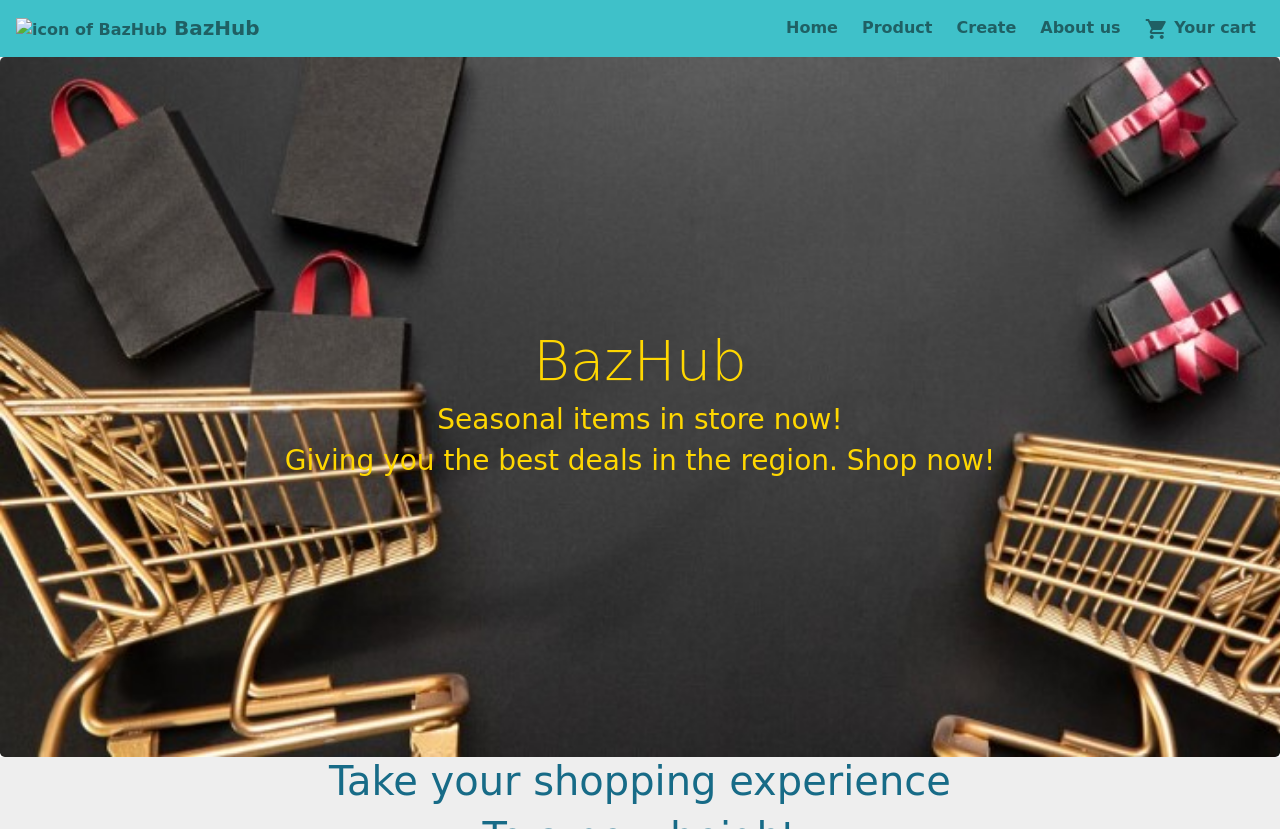
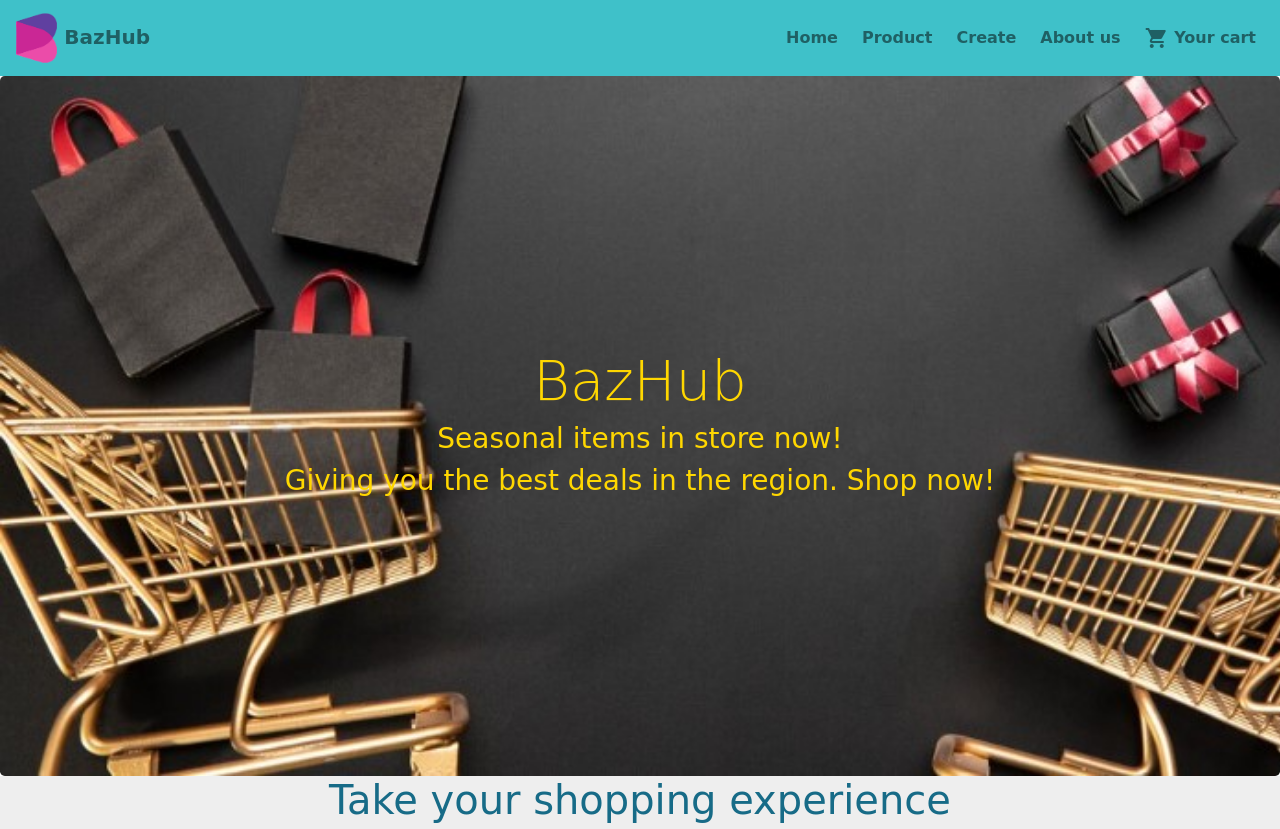
Before and after one commit to MagmaPlus6/SCTP-Team-3, a plain HTML site: page ecommerce-website/Home.html in a window 1280 px wide. Shown: the top 829 px of the page. Drawn offline with nearby package versions, Linux system fonts and the light colour scheme.

Commit message:
Change Icoon

```diff
--- a/ecommerce-website/Home.html
+++ b/ecommerce-website/Home.html
@@ -5,7 +5,7 @@
     <meta name="viewport" content="width=device-width, initial-scale=1.0">
     <title>Home Page</title>
 
-    <link rel="icon" href="image/shop-favicon.ico" type="image/x-icon">
+    <link rel="icon" href="image/BaZHubLatest (1).png" type="image/x-icon">
 
     <link rel="stylesheet" href="https://fonts.googleapis.com/icon?family=Material+Icons">
     <link rel="stylesheet" href="https://cdnjs.cloudflare.com/ajax/libs/font-awesome/4.7.0/css/font-awesome.min.css">
@@ -19,7 +19,7 @@
 
    <!--Navigation Bar Start-->
     <nav class="navbar navbar-expand-sm navbar-light bg-light font-weight-bold" id="navi-bg">
-            <a href="#" class="navbar-brand" id="navigation-name"><img src="" alt="icon of BazHub"> BazHub</a>
+            <a href="#" class="navbar-brand" id="navigation-name"><img src="/SCTP-Team-3/ecommerce-website/image/BaZHubLatest (1).png" alt="icon of BazHub">  BazHub</a>
 
             <button class="navbar-toggler" type="button" data-toggle="collapse" data-target="#navbarCollapse" aria-controls="navbarCollapse" aria-expanded="false" aria-label="Toggle navigation">
               <span class="navbar-toggler-icon"></span>
--- a/ecommerce-website/css/styles.css
+++ b/ecommerce-website/css/styles.css
@@ -39,6 +39,7 @@
 }
 
 .jumbotron img{width:100%;}
+#navigation-name img{height:50px;}
 
 /*Mid Section 2nd part */
 .mid-section-2 h1 {
```
Also changed, not shown: ecommerce-website/image/BaZHub Logo.jpg (added), ecommerce-website/image/BaZHubLatest (1).png (added), ecommerce-website/image/BaZHubLatest.png (added).
